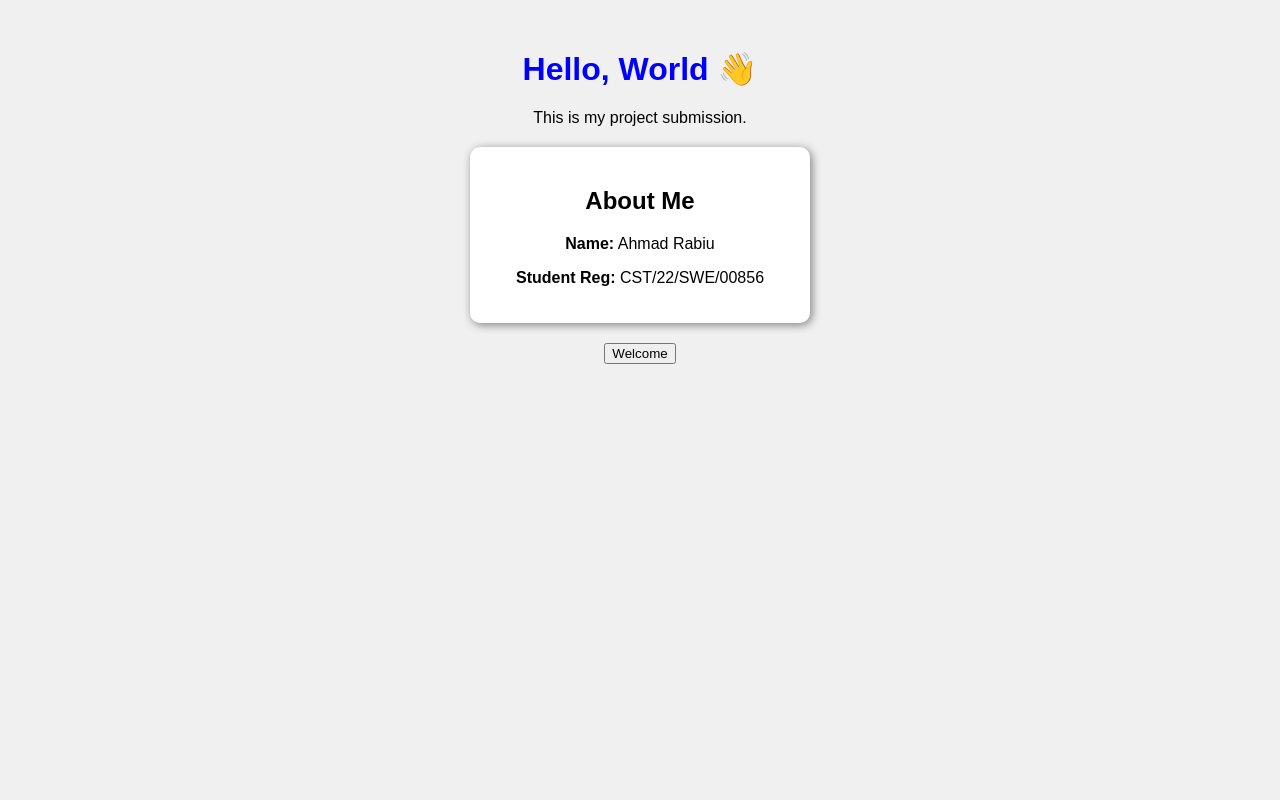
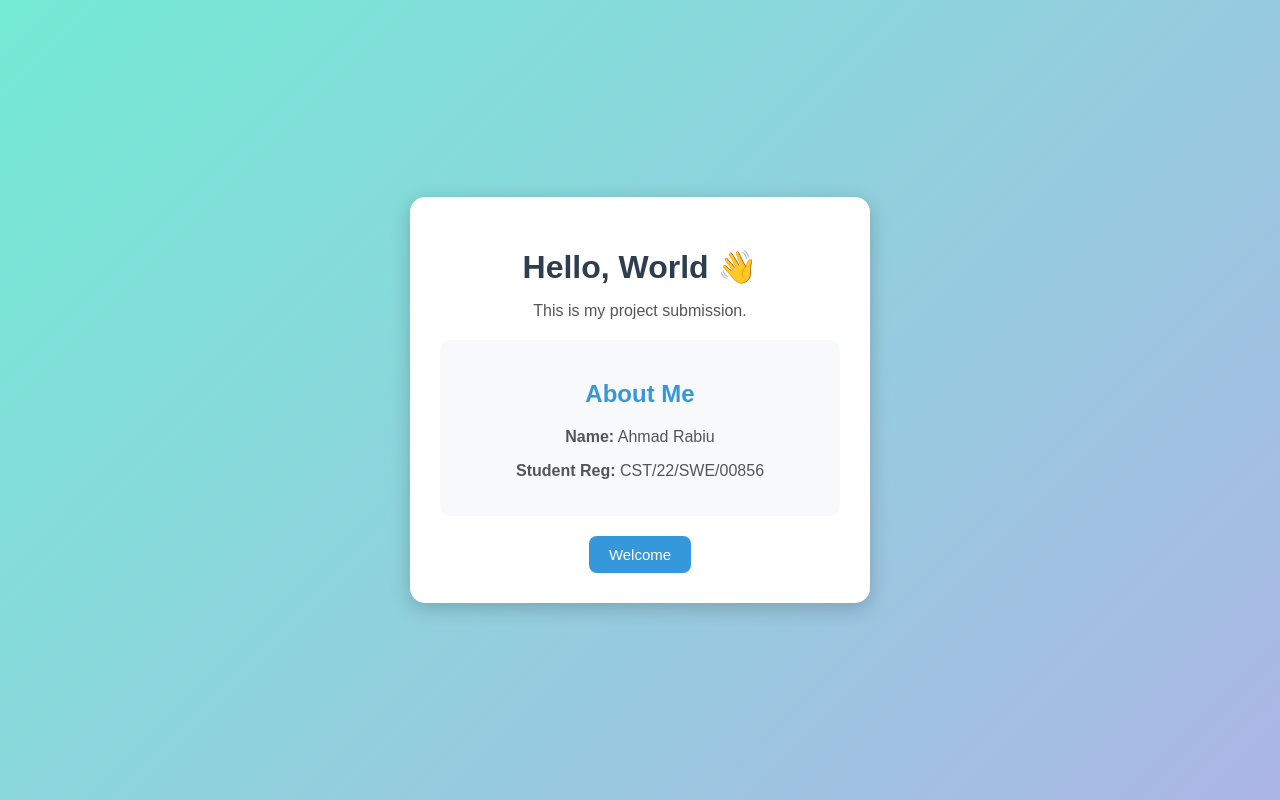
Before and after one commit to Nagarko/Configuration-Management-Assignment-, a plain HTML site: page index.html in a window 1280 px wide. Drawn offline with Linux system fonts and the light colour scheme.

Commit message:
Enhance layout and styling with gradient and flexbox
Updated body styling with a gradient background and flexbox layout. Enhanced the container and button styles for better aesthetics and interactivity.

```diff
--- a/style.css
+++ b/style.css
@@ -1,19 +1,68 @@
 body {
     font-family: Arial, sans-serif;
     text-align: center;
-    margin-top: 50px;
-    background-color: #f0f0f0;
+    margin: 0;
+    padding: 0;
+
+    /* Background gradient */
+    background: linear-gradient(135deg, #74ebd5, #ACB6E5);
+
+    /* Center everything */
+    display: flex;
+    justify-content: center;
+    align-items: center;
+    height: 100vh;
+}
+
+/* Main card */
+.container {
+    background-color: white;
+    padding: 30px;
+    width: 400px;
+    border-radius: 15px;
+    box-shadow: 0px 5px 20px rgba(0,0,0,0.2);
+    transition: transform 0.3s ease;
+}
+
+/* Hover effect */
+.container:hover {
+    transform: scale(1.03);
 }
 
 h1 {
-    color: blue;
+    color: #2c3e50;
+    margin-bottom: 10px;
 }
 
+h2 {
+    color: #3498db;
+}
+
+p {
+    color: #555;
+    font-size: 16px;
+}
+
+/* Inner box */
 .box {
-    background-color: white;
+    background-color: #f8f9fa;
     padding: 20px;
-    margin: 20px auto;
-    width: 300px;
+    margin-top: 20px;
     border-radius: 10px;
-    box-shadow: 2px 2px 10px gray;
 }
+
+/* Button */
+button {
+    margin-top: 20px;
+    padding: 10px 20px;
+    border: none;
+    background-color: #3498db;
+    color: white;
+    border-radius: 8px;
+    cursor: pointer;
+    font-size: 15px;
+}
+
+button:hover {
+    background-color: #2980b9;
+}
```
